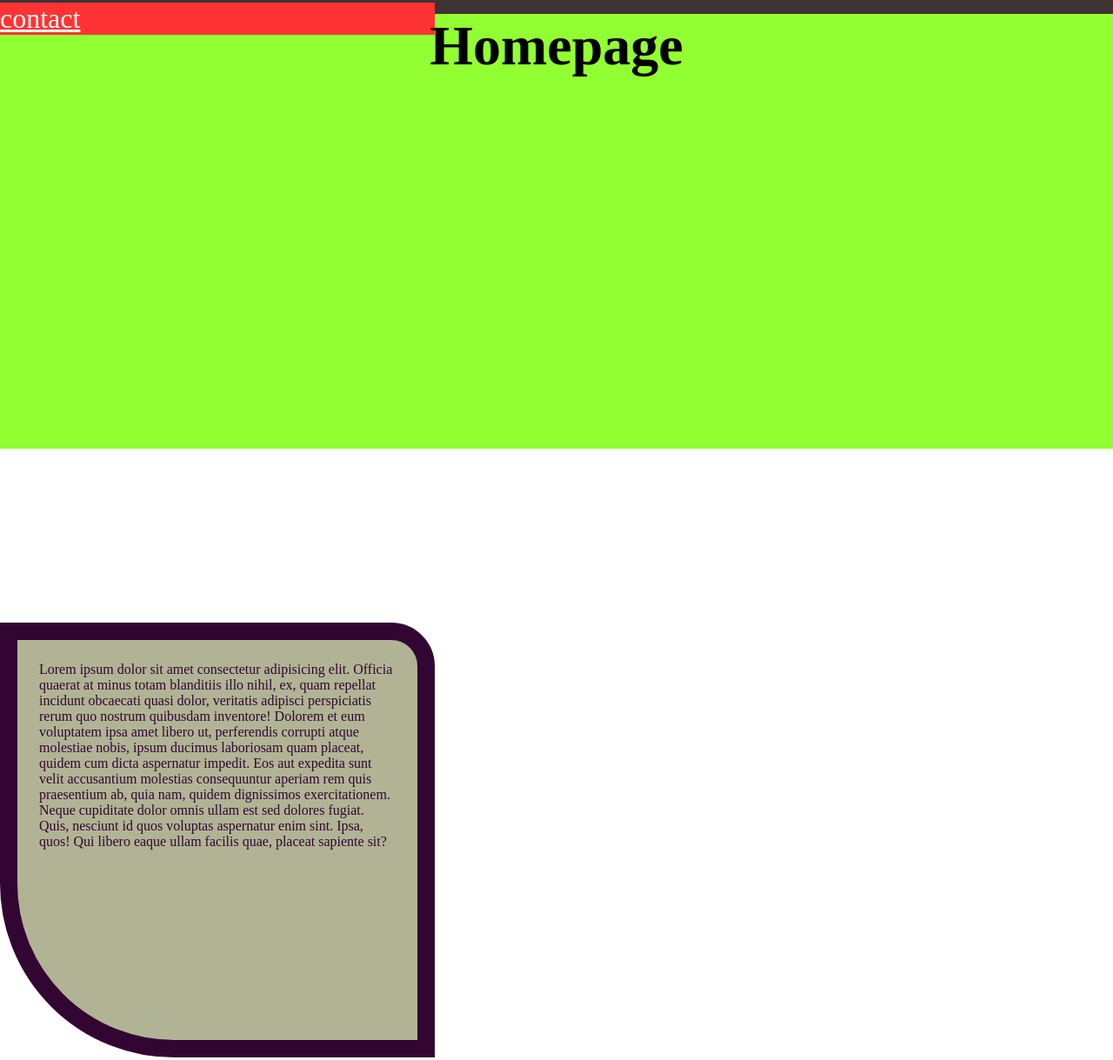
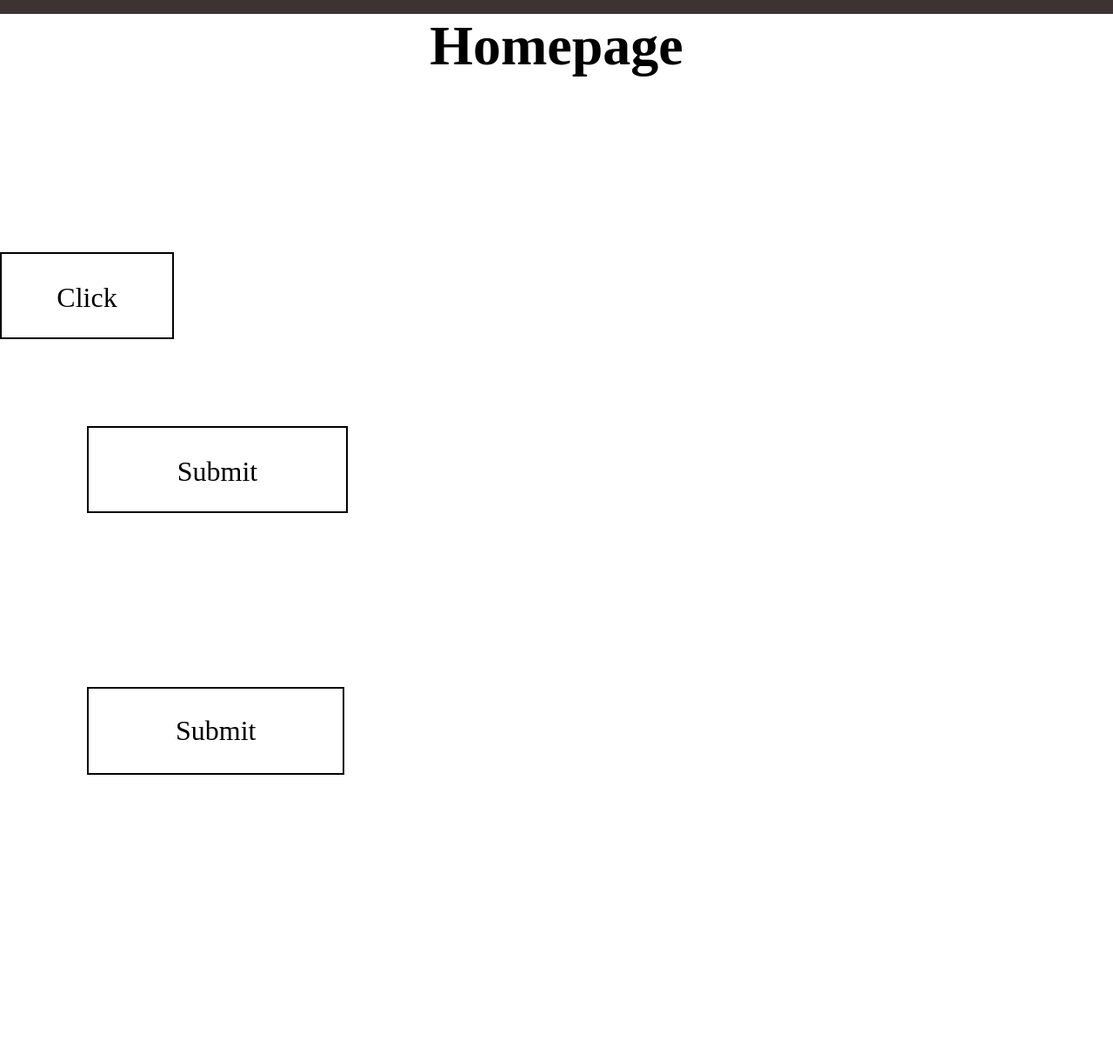
Before and after one commit to biigii/project5april2023, a plain HTML site: page index.html in a window 1280 px wide. Shown: the part 184-1403 px from the top of the page at 87% size. After the commit the page ends 1175 px from the top, so only its background shows below. Drawn offline with Linux system fonts and the light colour scheme.

Commit message:
buttons with hover

```diff
--- a/assets/css/components.css
+++ b/assets/css/components.css
@@ -1,33 +1,45 @@
 header {
   height: 200px;
   background-color: #3d3333;
-  /* margin-bottom: 130px; */
 }
 
-
-
-.box {
-  background-color: rgb(176, 180, 148);
-  width: 500px;
-  height: 500px;
-  padding: 25px;
-  /* margin: 50px; */
-  color: rgb(51, 5, 51);
-  /* border: 10px solid rgb(100, 155, 209);
-  border-radius: 20px; */
-  /* border-bottom: 10px solid #f11;
-  border-left: 20px dashed #0f0; */
-  border: 20px solid;
-  border-top-right-radius: 50px;
-  border-bottom-left-radius: 200px;
-  /* box-sizing: content-box; */
-  box-sizing: border-box;
-  margin-bottom: 200px;
+a.button {
+  font-size: 2em;
+  margin: 100px;
+  border: 2px solid;
+  display: block;
+  width: 300px;
+  height: 100px;
+  line-height: 100px;
+  text-align: center;
+  text-decoration: none;
+  color: #000;
+  text-transform: capitalize;
 }
 
-.box2 {
-  width: 500px;
-  height: 500px;
-  background-color: #4e1111;
-  color: #fff;
+a.button-2 {
+  font-size: 2em;
+  margin: 100px;
+  border: 2px solid;
+  text-decoration: none;
+  color: #000;
+  text-transform: capitalize;
+  padding: 30px 100px;
+  display: inline-block;
 }
+
+.button-3 {
+  width: 200px;
+  height: 100px;
+  border: 2px solid;
+  font-size: 2em;
+  text-align: center;
+  line-height: 100px;
+  text-transform: capitalize;
+  cursor: pointer;
+}
+
+.button-3:hover {
+  background-color: #f33;
+  color: #fff
+}
--- a/assets/css/typography.css
+++ b/assets/css/typography.css
@@ -3,25 +3,11 @@ h1 {
   font-size: 4em;
   text-transform: capitalize;
   margin-bottom: 200px;
-  background-color: rgb(146, 255, 51);
-  height: 500px;
-  /* display: block; */
 }
 
 .navigation a {
   color: #fff;
   font-size: 2em;
   background-color: #f33;
-  width: 500px;
-  /* height: 500px; */
-  margin-top: 50px;
-  margin-bottom: 50px;
-  margin-right: 30px;
-  /* margin-left: 100px;  */
-  /* display: inline; */
-  /* padding-left: 100px;
-  padding-right: 100px;
-  padding-bottom: 350px ;
-  padding-top: 250px; */
   display: inline-block;
 }
--- a/index.html
+++ b/index.html
@@ -16,11 +16,9 @@
       </nav>
   </header>
   <h1>homepage</h1>
-  <div class="box">
-    <p>Lorem ipsum dolor sit amet consectetur adipisicing elit. Officia quaerat at minus totam blanditiis illo nihil, ex, quam repellat incidunt obcaecati quasi dolor, veritatis adipisci perspiciatis rerum quo nostrum quibusdam inventore! Dolorem et eum voluptatem ipsa amet libero ut, perferendis corrupti atque molestiae nobis, ipsum ducimus laboriosam quam placeat, quidem cum dicta aspernatur impedit. Eos aut expedita sunt velit accusantium molestias consequuntur aperiam rem quis praesentium ab, quia nam, quidem dignissimos exercitationem. Neque cupiditate dolor omnis ullam est sed dolores fugiat. Quis, nesciunt id quos voluptas aspernatur enim sint. Ipsa, quos! Qui libero eaque ullam facilis quae, placeat sapiente sit?</p>
-  </div>
-  <div class="box2">
-    <p>Lorem ipsum dolor sit amet consectetur adipisicing elit. Officia quaerat at minus totam blanditiis illo nihil, ex, quam repellat incidunt obcaecati quasi dolor, veritatis adipisci perspiciatis rerum quo nostrum quibusdam inventore! Dolorem et eum voluptatem ipsa amet libero ut, perferendis corrupti atque molestiae nobis, ipsum ducimus laboriosam quam placeat, quidem cum dicta aspernatur impedit. Eos aut expedita sunt velit accusantium molestias consequuntur aperiam rem quis praesentium ab, quia nam, quidem dignissimos exercitationem. Neque cupiditate dolor omnis ullam est sed dolores fugiat. Quis, nesciunt id quos voluptas aspernatur enim sint. Ipsa, quos! Qui libero eaque ullam facilis quae, placeat sapiente sit?</p>
-  </div>
+  <div class="button-3">click</div>
+    <a href="" class="button">submit</a>
+    <a role="button" href="" class="button-2">submit</a>
+
 </body>
 </html>
```
